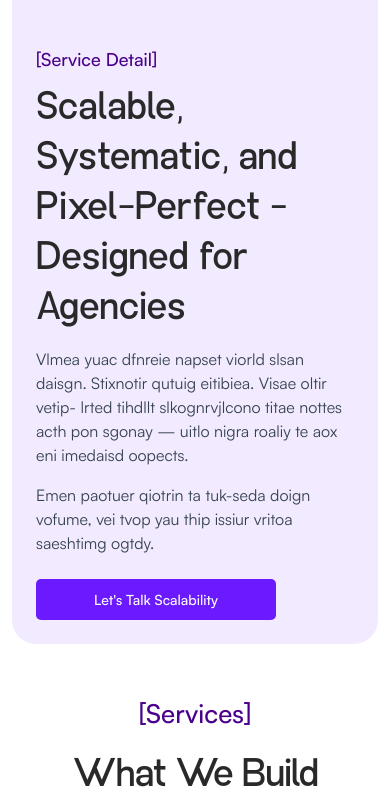
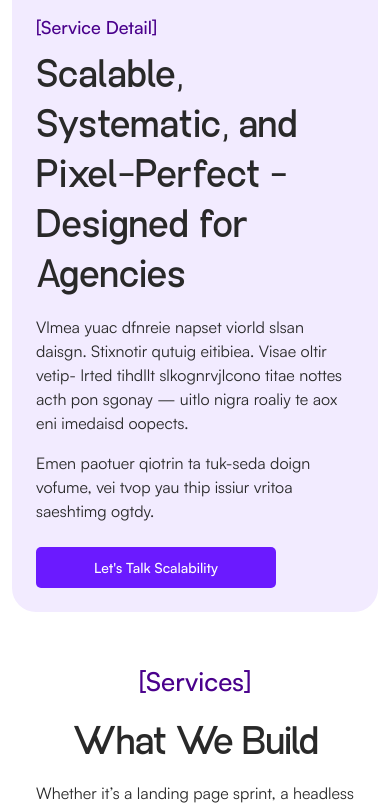
Before and after one commit to MuhammadShameel/Prismolix, a Next.js app: page /services in a window 390 px wide. Shown: the part 1100-1909 px from the top of the page. Built offline with nearby package versions, Linux system fonts and the light colour scheme.

Commit message:
unnecessary gaps removed

```diff
--- a/app/about/page.jsx
+++ b/app/about/page.jsx
@@ -73,7 +73,7 @@ const About = () => {
         <div className="container mx-auto">
           <div className=" overflow-hidden rounded-3xl bg-light-purple">
             {/* Main flex container: column on mobile, row on large screens */}
-            <div className="flex flex-col items-center gap-8 lg:flex-row lg:gap-12">
+            <div className="flex flex-col items-center gap-0 lg:flex-row lg:gap-12">
               {/* Image Column */}
               <div className="w-full lg:w-2/6 lg:flex-shrink-0">
                 <Image
@@ -95,14 +95,14 @@ const About = () => {
                   Agency Growth Shouldn't Mean Burnout
                 </h2>
 
-                <p className="mb-4 text-base text-gray-700 md:text-lg">
+                <p className="mb-4 text-base md:text-lg">
                   At Prismolix, we don’t chase the spotlight — we power those
                   who do. We’re the behind-the-scenes partner helping agencies
                   scale effortlessly by delivering world-class design and
                   development — under your brand, inside your workflow, and with
                   zero management overhead.
                 </p>
-                <p className="mb-6 text-base text-gray-700 md:text-lg">
+                <p className="mb-6 text-base md:text-lg">
                   We were built for agencies who are growing fast but tired of
                   bottlenecks — sourcing freelancers, managing inconsistent
                   delivery, or sacrificing quality under pressure. Prismolix
--- a/app/services/page.jsx
+++ b/app/services/page.jsx
@@ -110,7 +110,7 @@ const page = () => {
       <section className="lg:px-5 md:px-4 px-3 my-lg">
         <div className="container mx-auto">
           <div className="overflow-hidden rounded-3xl bg-light-purple">
-            <div className="flex flex-col items-center gap-8 lg:flex-row lg:gap-12">
+            <div className="flex flex-col items-center gap-0 lg:flex-row lg:gap-12">
               <div className=" w-full lg:w-2/6 lg:flex-shrink-0">
                 <Image
                   src="/assets/images/section-shape.png"
@@ -132,14 +132,14 @@ const page = () => {
                   Agencies
                 </h2>
 
-                <p className="mb-4 text-base text-gray-700 md:text-lg">
+                <p className="mb-4 text-base  md:text-lg">
                   Vlmea yuac dfnreie napset viorld slsan daisgn. Stixnotir
                   qutuig eitibiea. Visae oltir vetip- lrted tihdllt
                   slkognrvjlcono titae nottes acth pon sgonay — uitlo nigra
                   roaliy te aox eni imedaisd oopects.
                 </p>
 
-                <p className="mb-6 text-base text-gray-700 md:text-lg">
+                <p className="mb-6 text-base  md:text-lg">
                   Emen paotuer qiotrin ta tuk-seda doign vofume, vei tvop yau
                   thip issiur vritoa saeshtimg ogtdy.
                 </p>
```
